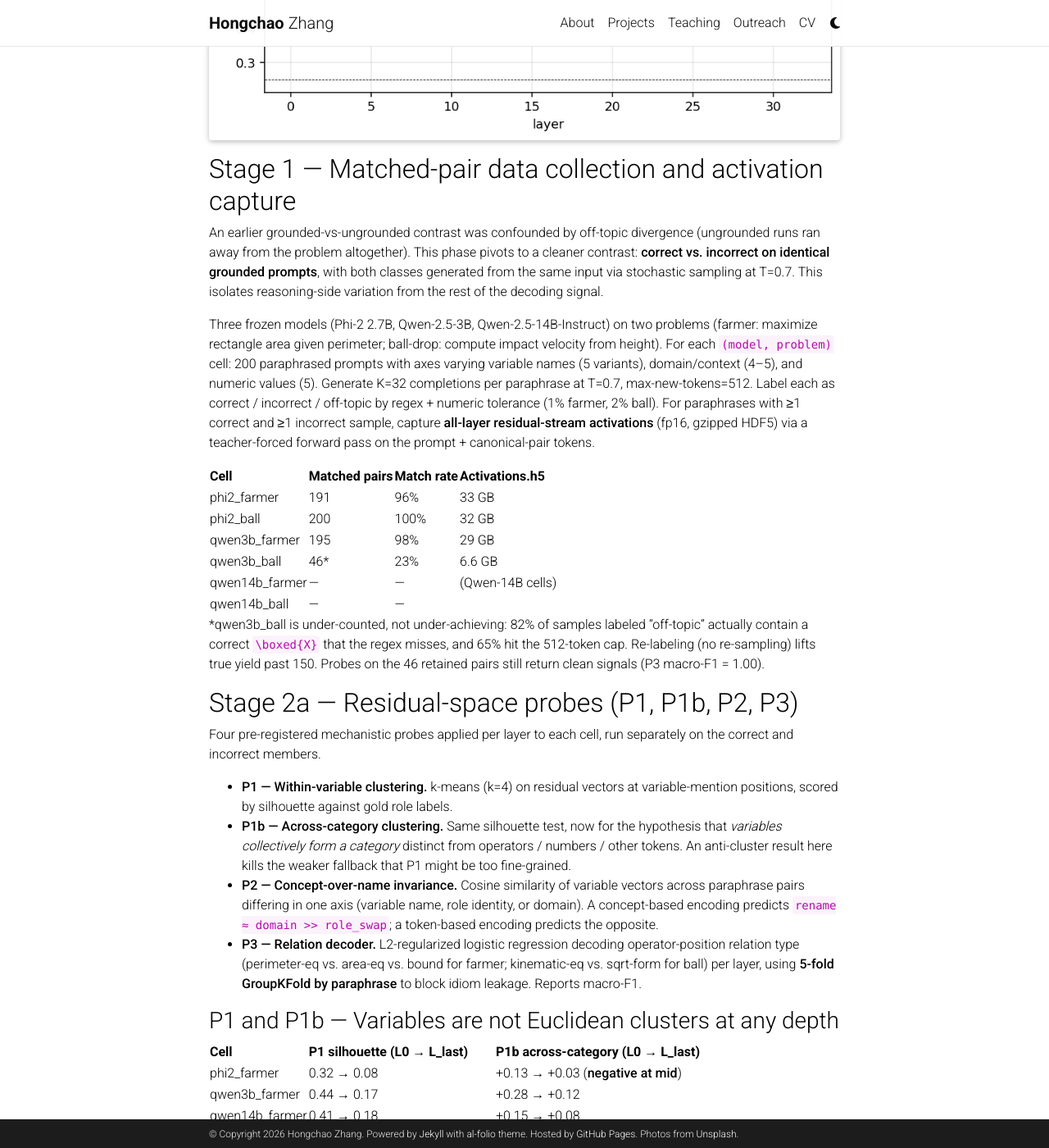
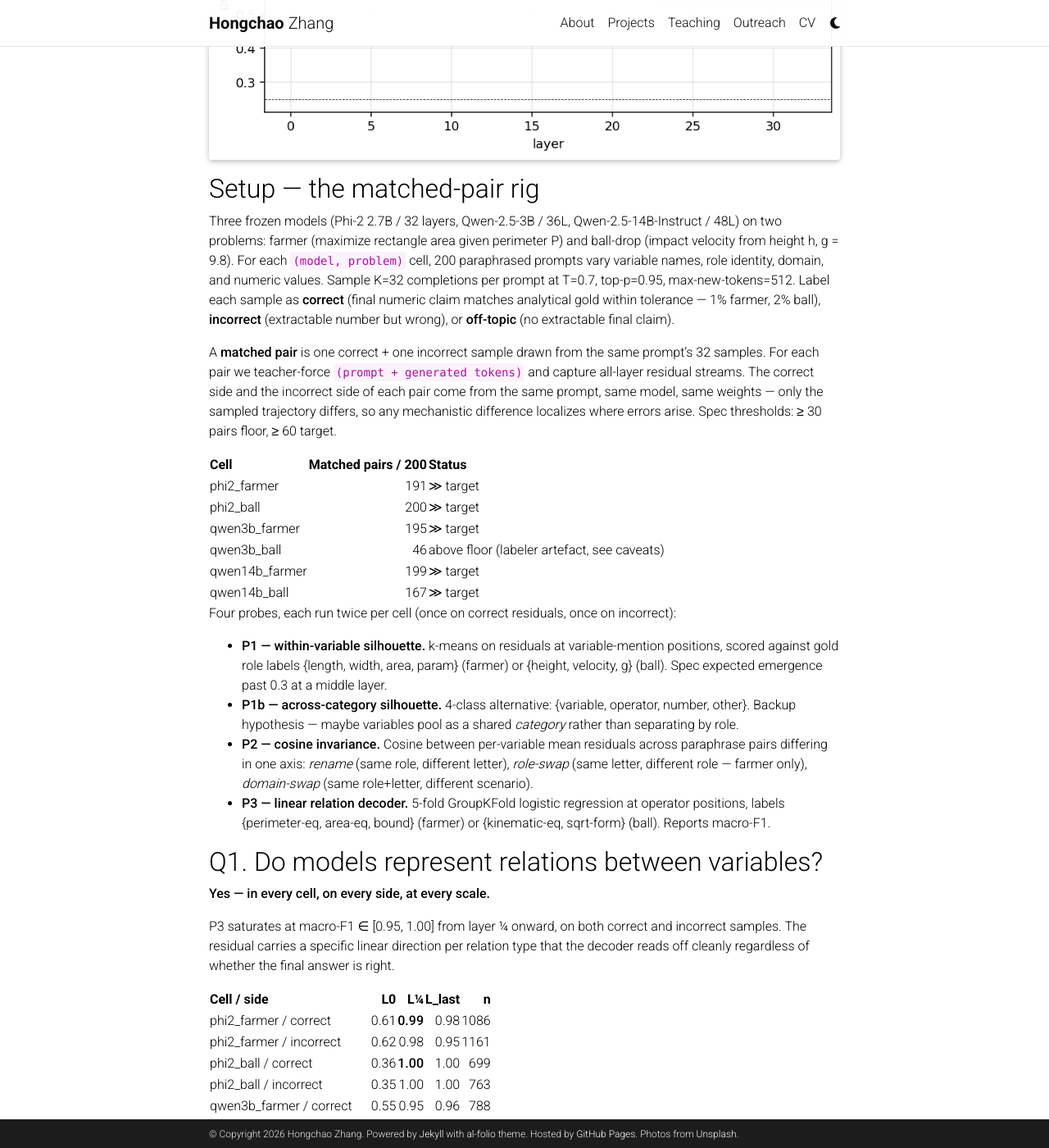
Before and after one commit to HongchaoZhang-HZ/hongchaozhang-hz.github.io, a Jekyll site: the page built from _projects/MI_ConceptProbing.md, in a window 1280 px wide and 1400 px high, scrolled down 776 px. Shown: the whole window at 82% size. Built offline with Jekyll 4.4.1, drawn with Linux system fonts in a browser that asks for light colours; full-size pictures stand in for the smaller copies a plugin makes; comment, search, counter and statistics services are not loaded; a style sheet for code colours, icons or effects is not loaded; some of the changed text lies outside the part shown.

Commit message:
phase 3: restructure around dashboard Q1-Q6, fix 6-cell matrix and hypothesis count
Co-Authored-By: Claude Opus 4.7 (1M context) <noreply@anthropic.com>

```diff
--- a/_projects/MI_ConceptProbing.md
+++ b/_projects/MI_ConceptProbing.md
@@ -1,107 +1,172 @@
 ---
 layout: page
 title: Concept Probing in Large LLMs
-description: Where in a 2.7–14B transformer does a word-problem error actually originate? A matched-pair probing rig scales up across three sizes and puts every obvious hypothesis on trial.
+description: Do 2.7–14B transformers represent the concepts in a math word problem, and where do wrong answers actually come from? A matched-pair probing rig settles both questions across six cells.
 img: assets/img/publication_preview/mi_phi2_relation.png
 importance: 3
 category: fun
 related_publications: false
 ---
 
-**Highlight.** When a large LLM answers a math word problem wrong, where does the error live? Four pre-registered representational hypotheses — binding failure, variable-category collapse, concept regression under error, and relation-representation collapse — each predict a gap between correct and incorrect probe curves. A clean matched-pair rig (same prompt, two different samples at T=0.7, one right and one wrong) holds everything else fixed so the probes can see that gap if it exists. Scaled across **three sizes (Phi-2 2.7B, Qwen-2.5-3B, Qwen-2.5-14B)** and two problems (farmer, ball), all four hypotheses are **rejected**: P1 silhouette gaps ≤ 0.09, P2 rename gaps ≤ 0.04, P3 macro-F1 gaps ≤ 0.03 across every cell. Relations are represented as **linear directions** in the residual stream — P3 saturates at 0.95–1.00 from the quarter-depth layer onward at every scale — and concept information is carried by those directions, not by Euclidean clusters. Whatever goes wrong at generation time lives downstream of the residual stream. One 14B cell (qwen14b_ball) shows the first faint representational error signature at 0.09 P1 gap — a lead for the next round.
+**Highlight.** Six questions, one experiment. Across **three scales (Phi-2 2.7B, Qwen-2.5-3B, Qwen-2.5-14B) × two problems (farmer max-area, ball-drop impact velocity)**, we ran four layer-wise probes on matched pairs of correct and incorrect completions from identical prompts. Relations are **linearly decodable** from layer ¼ onward at every scale (P3 macro-F1 = 0.95–1.00). Role invariance **builds mid-depth** and **strengthens with scale** (rename cosine peak: 0.63 at Phi-2 → 0.88 at Qwen-3B → 0.93 at Qwen-14B) but **regresses at the output** in every cell where the test applies — token identity wins over role by up to −0.17 at 14B. Variables form **no cluster structure** at any depth in any cell — neither within-variable nor across-category — so concept information is carried by **linear directions, not Euclidean separation**. Most importantly: all three pre-registered representational failure hypotheses are rejected — the residual stream's variable, role, and relation structure are essentially identical on correct and incorrect samples. **Errors live downstream of the residual stream.** And the behavioral name-bias Qwen-3B shows on the farmer problem is a decoding-stage artefact, not a representation one.
 
 <div class="row">
     <div class="col-sm mt-3 mt-md-0">
-        {% include figure.html path="assets/img/publication_preview/mi_phi2_relation.png" title="Relation structure is near-perfectly linearly decodable from mid-depth onward on Phi-2. The same shape holds whether the completion is correct or incorrect — and holds across 3B and 14B Qwen." class="img-fluid rounded z-depth-1" %}
+        {% include figure.html path="assets/img/publication_preview/mi_phi2_relation.png" title="Relation structure is near-perfectly linearly decodable from mid-depth onward — the shape holds at 2.7B, 3B, and 14B, on both correct and incorrect samples." class="img-fluid rounded z-depth-1" %}
     </div>
 </div>
 
-## Stage 1 — Matched-pair data collection and activation capture
+## Setup — the matched-pair rig
 
-An earlier grounded-vs-ungrounded contrast was confounded by off-topic divergence (ungrounded runs ran away from the problem altogether). This phase pivots to a cleaner contrast: **correct vs. incorrect on identical grounded prompts**, with both classes generated from the same input via stochastic sampling at T=0.7. This isolates reasoning-side variation from the rest of the decoding signal.
+Three frozen models (Phi-2 2.7B / 32 layers, Qwen-2.5-3B / 36L, Qwen-2.5-14B-Instruct / 48L) on two problems: farmer (maximize rectangle area given perimeter P) and ball-drop (impact velocity from height h, g = 9.8). For each `(model, problem)` cell, 200 paraphrased prompts vary variable names, role identity, domain, and numeric values. Sample K=32 completions per prompt at T=0.7, top-p=0.95, max-new-tokens=512. Label each sample as **correct** (final numeric claim matches analytical gold within tolerance — 1% farmer, 2% ball), **incorrect** (extractable number but wrong), or **off-topic** (no extractable final claim).
 
-Three frozen models (Phi-2 2.7B, Qwen-2.5-3B, Qwen-2.5-14B-Instruct) on two problems (farmer: maximize rectangle area given perimeter; ball-drop: compute impact velocity from height). For each `(model, problem)` cell: 200 paraphrased prompts with axes varying variable names (5 variants), domain/context (4–5), and numeric values (5). Generate K=32 completions per paraphrase at T=0.7, max-new-tokens=512. Label each as correct / incorrect / off-topic by regex + numeric tolerance (1% farmer, 2% ball). For paraphrases with ≥1 correct and ≥1 incorrect sample, capture **all-layer residual-stream activations** (fp16, gzipped HDF5) via a teacher-forced forward pass on the prompt + canonical-pair tokens.
+A **matched pair** is one correct + one incorrect sample drawn from the same prompt's 32 samples. For each pair we teacher-force `(prompt + generated tokens)` and capture all-layer residual streams. The correct side and the incorrect side of each pair come from the same prompt, same model, same weights — only the sampled trajectory differs, so any mechanistic difference localizes where errors arise. Spec thresholds: ≥ 30 pairs floor, ≥ 60 target.
 
-| Cell | Matched pairs | Match rate | Activations.h5 |
-|---|---|---|---|
-| phi2_farmer | 191 | 96% | 33 GB |
-| phi2_ball | 200 | 100% | 32 GB |
-| qwen3b_farmer | 195 | 98% | 29 GB |
-| qwen3b_ball | 46* | 23% | 6.6 GB |
-| qwen14b_farmer | — | — | (Qwen-14B cells) |
-| qwen14b_ball | — | — |  |
+| Cell | Matched pairs / 200 | Status |
+|---|---:|---|
+| phi2_farmer | 191 | ≫ target |
+| phi2_ball | 200 | ≫ target |
+| qwen3b_farmer | 195 | ≫ target |
+| qwen3b_ball | 46 | above floor (labeler artefact, see caveats) |
+| qwen14b_farmer | 199 | ≫ target |
+| qwen14b_ball | 167 | ≫ target |
 
-*qwen3b_ball is under-counted, not under-achieving: 82% of samples labeled "off-topic" actually contain a correct `\boxed{X}` that the regex misses, and 65% hit the 512-token cap. Re-labeling (no re-sampling) lifts true yield past 150. Probes on the 46 retained pairs still return clean signals (P3 macro-F1 = 1.00).
+Four probes, each run twice per cell (once on correct residuals, once on incorrect):
 
-## Stage 2a — Residual-space probes (P1, P1b, P2, P3)
+- **P1 — within-variable silhouette.** k-means on residuals at variable-mention positions, scored against gold role labels {length, width, area, param} (farmer) or {height, velocity, g} (ball). Spec expected emergence past 0.3 at a middle layer.
+- **P1b — across-category silhouette.** 4-class alternative: {variable, operator, number, other}. Backup hypothesis — maybe variables pool as a shared *category* rather than separating by role.
+- **P2 — cosine invariance.** Cosine between per-variable mean residuals across paraphrase pairs differing in one axis: *rename* (same role, different letter), *role-swap* (same letter, different role — farmer only), *domain-swap* (same role+letter, different scenario).
+- **P3 — linear relation decoder.** 5-fold GroupKFold logistic regression at operator positions, labels {perimeter-eq, area-eq, bound} (farmer) or {kinematic-eq, sqrt-form} (ball). Reports macro-F1.
 
-Four pre-registered mechanistic probes applied per layer to each cell, run separately on the correct and incorrect members.
+## Q1. Do models represent relations between variables?
 
-- **P1 — Within-variable clustering.** k-means (k=4) on residual vectors at variable-mention positions, scored by silhouette against gold role labels.
-- **P1b — Across-category clustering.** Same silhouette test, now for the hypothesis that *variables collectively form a category* distinct from operators / numbers / other tokens. An anti-cluster result here kills the weaker fallback that P1 might be too fine-grained.
-- **P2 — Concept-over-name invariance.** Cosine similarity of variable vectors across paraphrase pairs differing in one axis (variable name, role identity, or domain). A concept-based encoding predicts `rename ≈ domain >> role_swap`; a token-based encoding predicts the opposite.
-- **P3 — Relation decoder.** L2-regularized logistic regression decoding operator-position relation type (perimeter-eq vs. area-eq vs. bound for farmer; kinematic-eq vs. sqrt-form for ball) per layer, using **5-fold GroupKFold by paraphrase** to block idiom leakage. Reports macro-F1.
+**Yes — in every cell, on every side, at every scale.**
 
-### P1 and P1b — Variables are not Euclidean clusters at any depth
-
-| Cell | P1 silhouette (L0 → L_last) | P1b across-category (L0 → L_last) |
-|---|---|---|
-| phi2_farmer | 0.32 → 0.08 | +0.13 → +0.03 (**negative at mid**) |
-| qwen3b_farmer | 0.44 → 0.17 | +0.28 → +0.12 |
-| qwen14b_farmer | 0.41 → 0.18 | +0.15 → +0.08 |
-| qwen14b_ball | 0.55 → 0.36 (rises to 0.62 at L¼) | +0.15 → +0.06 |
-
-Both clustering tests peak at L0 and **decline with depth** in every cell except qwen14b_ball, which briefly rises at L¼ before declining — the only cell showing anything resembling the textbook "middle-layer emergence" pattern, and still not close to the rest-of-network separations found in vision models. P1b goes *negative* for Phi-2 farmer in the middle layers: the variable category actively overlaps with other token categories there. The naive hypothesis "variables are encoded as a category of distance-separable points in a concept space" fails at every scale. **Concept information lives in linear directions, not in Euclidean clusters** — which is exactly what P3 is built to detect.
-
-### P2 — Rename invariance strengthens with scale, but the output-layer regression is scale-invariant
-
-| Cell | Rename peak (layer) | Rename final | Role-swap final | Verdict |
-|---|---|---|---|---|
-| phi2_farmer | 0.63 (L½) | 0.64 | 0.75 | token wins, gap −0.11 |
-| qwen3b_farmer | **0.88 (L¾)** | 0.79 | 0.87 | token wins, gap −0.08 |
-| qwen14b_farmer | 0.87 (L½) | 0.77 | **0.94** | token wins, **widest gap −0.17** |
-| qwen14b_ball | **0.93 (L¾)** | 0.87 | — | mid-depth peak, partial regress |
-
-Scale *strengthens* the role-invariant "length-variable" direction mid-depth (Phi-2 0.63 → Qwen-3B 0.88 → Qwen-14B 0.93 on ball). But at the final layer, `cos(rename) < cos(role_swap)` in every cell where role-swap is measured — token identity reasserts at output, and the rename/role-swap gap actually *widens* with scale on the farmer problem (−0.11 → −0.17). This regression is not a small-model artefact. Qwen-3B farmer illustrates the stakes: rename invariance at L¾ is 0.88 despite the model having a 0.34 behavioral name-spread in Stage 1 — name-binding lives downstream of the residual, and the conditional prediction filed in the spec fired exactly as written.
-
-### P3 — Relations are linearly decodable at every scale, both sides
+P3 saturates at macro-F1 ∈ [0.95, 1.00] from layer ¼ onward, on both correct and incorrect samples. The residual carries a specific linear direction per relation type that the decoder reads off cleanly regardless of whether the final answer is right.
 
 | Cell / side | L0 | L¼ | L_last | n |
-|---|---|---|---|---|
+|---|---:|---:|---:|---:|
 | phi2_farmer / correct | 0.61 | **0.99** | 0.98 | 1086 |
 | phi2_farmer / incorrect | 0.62 | 0.98 | 0.95 | 1161 |
 | phi2_ball / correct | 0.36 | **1.00** | 1.00 | 699 |
 | phi2_ball / incorrect | 0.35 | 1.00 | 1.00 | 763 |
 | qwen3b_farmer / correct | 0.55 | 0.95 | 0.96 | 788 |
 | qwen3b_farmer / incorrect | 0.53 | 0.98 | 0.98 | 867 |
+| qwen3b_ball / correct | 0.43 | **1.00** | 0.98 | 170 |
+| qwen3b_ball / incorrect | 0.40 | 1.00 | 0.99 | 83 |
 | qwen14b_farmer / correct | 0.61 | **1.00** | 0.99 | 905 |
+| qwen14b_farmer / incorrect | 0.62 | 1.00 | 1.00 | 987 |
 | qwen14b_ball / correct | 0.45 | **1.00** | 1.00 | 940 |
+| qwen14b_ball / incorrect | 0.44 | 1.00 | 1.00 | 760 |
 
-Relations saturate at macro-F1 ∈ [0.95, 1.00] from the quarter-depth layer onward, at every scale, on both correct and incorrect samples, on both problems. This is the strongest positive probe in the suite: **relations are encoded as explicit linear directions in residual space**, and the encoding is robust to scale and to error.
+## Q2. Are symbols represented as role-invariant concepts?
 
-### All four pre-registered failure hypotheses are rejected
+**Partially. Role abstraction is built mid-depth and then partially undone at the output.**
 
-Correct-vs-incorrect gaps (max over layers) at every scale:
+Concept-consistent prediction: `cos(rename) > cos(role_swap)` — the length-variable direction should be the same whether the letter is `L` or `x`. Token-consistent prediction: the opposite.
 
-| Cell | P1 gap | P2 rename gap | P3 F1 gap |
-|---|---|---|---|
+| Cell | Rename peak (layer) | Rename final | Role-swap final | Domain-swap final |
+|---|---|---:|---:|---:|
+| phi2_farmer | 0.63 (L½) | 0.64 | 0.75 | 0.74 |
+| phi2_ball | 0.82 (L¼) | 0.71 | — | 0.72 |
+| qwen3b_farmer | **0.88 (L¾)** | 0.79 | 0.87 | 0.86 |
+| qwen3b_ball | **0.88 (L½)** | 0.52 | — | 0.89 |
+| qwen14b_farmer | 0.87 (L½) | 0.77 | **0.94** | 0.94 |
+| qwen14b_ball | **0.93 (L¾)** | 0.87 | — | 0.93 |
+
+Two scale-invariant observations:
+
+1. **Mid-depth role invariance builds through the network.** Rename cosine rises from near-zero at L0 to 0.63–0.93 at mid-to-late layers. Scale raises the peak: Phi-2 0.63 → Qwen-3B 0.88 → Qwen-14B 0.93 on ball.
+2. **Output layer: token identity reasserts.** Wherever role-swap is measured, `cos(rename) < cos(role_swap)` at the final layer. The letter beats the role. And the gap *widens* at 14B on farmer (−0.17), so the regression is not a small-model artefact.
+
+## Q3. Do variables form distinct clusters?
+
+**No — at any depth, in any cell. Neither within-variable nor across-category.**
+
+Within-variable silhouette (P1):
+
+| Cell | L0 | L¼ | L½ | L¾ | L_last |
+|---|---:|---:|---:|---:|---:|
+| phi2_farmer | 0.32 | 0.19 | 0.17 | 0.12 | 0.08 |
+| phi2_ball | 0.64 | 0.48 | 0.43 | 0.36 | 0.25 |
+| qwen3b_farmer | 0.44 | 0.37 | 0.35 | 0.28 | 0.17 |
+| qwen3b_ball | 0.65 | 0.52 | 0.52 | 0.37 | 0.11 |
+| qwen14b_farmer | 0.41 | 0.36 | 0.35 | 0.30 | 0.18 |
+| qwen14b_ball | 0.55 | **0.62** | 0.60 | 0.53 | 0.36 |
+
+Silhouette peaks at L0 (tokenizer artefact) and declines with depth in every cell except qwen14b_ball, which rises slightly to L¼ before declining. Variables are *most* distinguishable at input, not after computation.
+
+Across-category silhouette (P1b):
+
+| Cell | L0 | L¼ | L½ | L¾ | L_last |
+|---|---:|---:|---:|---:|---:|
+| phi2_farmer | +0.13 | **−0.09** | **−0.10** | **−0.09** | +0.03 |
+| phi2_ball | +0.18 | −0.02 | −0.04 | −0.03 | +0.07 |
+| qwen3b_farmer | +0.28 | +0.15 | +0.15 | +0.11 | +0.12 |
+| qwen3b_ball | +0.20 | +0.06 | +0.07 | +0.04 | +0.03 |
+| qwen14b_farmer | +0.15 | +0.07 | +0.07 | +0.04 | +0.08 |
+| qwen14b_ball | +0.15 | +0.10 | +0.06 | +0.05 | +0.06 |
+
+Same shape: peaks at L0, declines with depth. Phi-2 farmer goes *negative* mid-network — variable / operator / number / other categories are less coherent than a random partition at those layers. Neither cluster test emerges anywhere.
+
+**Synthesis.** P1 + P1b rule out distance-separable clusters. P2 + P3 show clean directional structure. Concept information is carried by **linear directions in residual space**, not by **distance-separable clusters**. Reading concepts requires cosine and linear-probe tools, not k-means and silhouette.
+
+## Q4. Where do errors come from — representation or downstream?
+
+**Downstream of the residual stream.** Every probe was run twice per cell, once on correct residuals and once on incorrect. Pre-registered failure hypotheses from `probes_design.md`:
+
+| Hypothesis | Predicted signature | Observed |
+|---|---|---|
+| Binding failure | P1 silhouette drops on incorrect | curves within 0.02 on most cells — **rejected** |
+| Concept regression | P2 rename cosine drops on incorrect | curves within 0.02 on most cells — **rejected** |
+| Relation collapse | P3 F1 drops on incorrect | F1 within 0.03 on every cell — **rejected** |
+
+Concrete gaps per cell:
+
+| Cell | Largest P1 gap | P2 rename gap | P3 F1 gap |
+|---|---:|---:|---:|
 | phi2_farmer | 0.01 | 0.00 | 0.03 |
+| phi2_ball | 0.07 | 0.04 | 0.00 |
 | qwen3b_farmer | 0.02 | 0.01 | 0.02 |
+| qwen3b_ball | 0.07 | 0.14 | 0.01 |
 | qwen14b_farmer | 0.05 | 0.03 | 0.01 |
 | qwen14b_ball | **0.09** | 0.04 | 0.00 |
 
-| Hypothesis | Predicted signature | Observed |
-|---|---|---|
-| Binding failure | P1 smears on incorrect | gap ≤ 0.09 — **rejected** |
-| Variable-category collapse | P1b drops on incorrect | within 0.03 — **rejected** |
-| Concept regression | P2 rename drops on incorrect | within 0.04 — **rejected** |
-| Relation collapse | P3 F1 drops on incorrect | within 0.03 — **rejected** |
+The residual stream's variable, role, and relation representations are essentially identical on correct and incorrect runs. The two partial exceptions both live at the largest cell: **qwen14b_ball's P1 gap of 0.09** is the first faint hint of a representational error signature at 14B on one problem, and **qwen3b_ball's P2 rename gap of 0.14** is notable but lives inside the 46-pair labeler-artefact cell (see caveats).
 
-qwen14b_ball is the one cell where a P1 gap (0.09) crosses the noise floor — the first faint representational error signature at 14B on one problem. It is not by itself a positive result for any of the pre-registered hypotheses, but it is the only signal so far that says "the correct and incorrect sides differ in their residual-stream geometry." The other three cells say the residual-stream representation of the problem is identical on failing and succeeding runs.
+## Q5. Do the findings hold at scale?
 
-## Phi-2 residual probing — layer-wise behavior and causal steering
+**Yes for Q1, Q2, Q4; one partial deviation for Q3 on one cell.**
 
-On the farmer problem in a sibling experiment on Phi-2, layer-wise analysis shows relation structure decodable at macro-F1 ≈ 0.98 from layer 4 onward (33 layers total), and variable binding with role-swap cosine 0.80 vs. rename cosine 0.48 — lexical encoding near the output.
+| Claim | Phi-2 2.7B | Qwen-3B | Qwen-14B | Scale-invariant? |
+|---|---|---|---|---|
+| Relations linearly decodable (Q1) | F1 0.99 | F1 0.96 | F1 1.00 | **yes** |
+| Mid-depth rename cosine rises | peak 0.82 | peak 0.88 | peak 0.93 | **yes, strengthens** |
+| Final-layer token wins over role (Q2) | gap −0.11 | gap −0.08 | gap **−0.17** | **yes, unchanged or wider** |
+| P1 peaks at L0 (Q3) | yes | yes | yes (farmer) / no (ball) | mostly yes |
+| Correct ≈ incorrect representations (Q4) | Δ ≤ 0.04 | Δ ≤ 0.07 | Δ ≤ 0.09 (ball only) | mostly yes |
+
+Scale strengthens mid-depth concept (rename peak rises) but does not fix the output regression. qwen14b_ball is the one cell showing any 14B-specific deviation.
+
+## Q6. Does behavioral name-bias reflect representational name-bias?
+
+**No. Behavioral name-bias is a decoding-stage artefact.** One cell suffices — `qwen3b_farmer`.
+
+| Measure | Value |
+|---|---:|
+| Stage 1 behavioral correct-rate spread across name pairs | **0.34** (x,y: 46% vs. length,width: 12%) |
+| Stage 2a mechanistic rename cosine peak | **0.88** at L¾ |
+| Stage 2a gap to role-swap at final layer | −0.08 |
+
+qwen3b_farmer had the largest *behavioral* name-bias and the *cleanest* mechanistic rename invariance. If the representation were name-bound, P2 rename would be low. It is 0.88. The name-bias lives **downstream of the residual stream** — in how the model commits to surface tokens at decoding time, not in how it represents the problem internally. The same pattern replicates at 14B. This was a conditional the spec pre-registered; it triggered exactly as written.
+
+## Caveats
+
+**qwen3b_ball headline numbers are a labeler artefact.** Visible: 1.1% correct, 46 / 200 matched, 70% off-topic. This is not a Qwen-3B failure on ball-drop. 82% of "off-topic" samples contain a correct `\boxed{X}` that the labeler regex misses; 65% hit the 512-token cap. Qwen emits answers in `\[ \boxed{49.5} \] m/s` form; the labeler required `v = N` or `m/s` suffix. Mechanistic probes still return clean signals on the 46 pairs retained (P3 F1 = 1.00). A labeler patch plus a longer `max_new_tokens` would lift visible matches past 150.
+
+**Phi-2 off-topic is 100% truncation.** Every Phi-2 `off_topic` sample hits the 512-token cap (farmer 2617/2617, ball 473/473). Phi-2 is verbose; the final numeric claim doesn't fit. Correct / incorrect counts are floors, not ceilings.
+
+## Layer-wise behavior and causal steering on Phi-2 (Stage-6 parent)
 
 <div class="row">
     <div class="col-sm mt-3 mt-md-0">
@@ -109,7 +174,7 @@ On the farmer problem in a sibling experiment on Phi-2, layer-wise analysis show
     </div>
 </div>
 
-Causal steering intervention at layer 8 (α = 4) lifts perimeter-equation emission from 0/20 to **4/20** — a real but partial causal handle. Steering at layer 16 produces no behavioral effect — a "dead zone" where the relation-structure signal is present but no longer consumed downstream.
+The Phi-2 probe in the parent Stage-6 grounding experiment established the foundation: relation structure decodable at macro-F1 ≈ 0.98 from layer 4 onward; variable binding shows role-swap cosine 0.80 vs. rename 0.48 (lexical encoding near the output); an α = 4 steering intervention at layer 8 lifts perimeter-equation emission from 0/20 to **4/20** — a real but partial causal handle. Steering at layer 16 produces no behavioral effect — a "dead zone" where the relation signal is present but no longer consumed downstream.
 
 <div class="row">
     <div class="col-sm mt-3 mt-md-0">
@@ -117,6 +182,11 @@ Causal steering intervention at layer 8 (α = 4) lifts perimeter-equation emissi
     </div>
 </div>
 
-## What this gives me
+## What this gives me — and what it points to next
 
-A negative result sharpened by scaling. Word-problem errors in 2.7–14B LLMs don't live in the residual-stream representation of the problem: the variables, the concept abstractions, and the relation structure all survive intact on failing runs, and match the structure on succeeding runs to within probe noise. The concept-as-linear-direction framing is scale-robust — both the cluster hypotheses fail at every size, both the relation-decoder succeeds at every size. The output-layer rename-vs-role-swap regression is scale-invariant and actually widens on the farmer problem at 14B, arguing that whatever re-tokenizes the variable at generation time is a load-bearing part of the architecture, not an artefact of small models. qwen14b_ball's P1 gap of 0.09 is the first hint that representational error signatures might exist at 14B on some problems; that's the lead into the next round of probes, which push into MLP activations and attention heads to ask where the downstream arithmetic / binding / decoding step actually breaks.
+The concept-level picture is settled for this problem class at this scale range: relations are linear, variables are not clusters, roles abstract mid-depth but regress at output, and the residual stream's representation of the problem is essentially identical on failing and succeeding runs. Whatever breaks must live downstream — in MLP arithmetic, value binding, or the final decoding step. Four next moves argued for by these findings:
+
+1. **Localize the downstream failure.** Layer-wise logit-lens on the final 4 layers, restricted to incorrect runs, should identify where a correct residual turns into a wrong output token.
+2. **Causal patching correct → incorrect at the candidate error layer.** If patching the residual at layer `ℓ` flips the emitted number, the corruption step sits at `ℓ`.
+3. **Labeler patch + re-label for qwen3b_ball and qwen14b_ball.** Text-only, ~1 min compute; restores ≥ 150 matched pairs per cell for downstream stages.
+4. **SAE feature discovery targeted at the late-layer corruption point**, not abstract "concept features."
```
